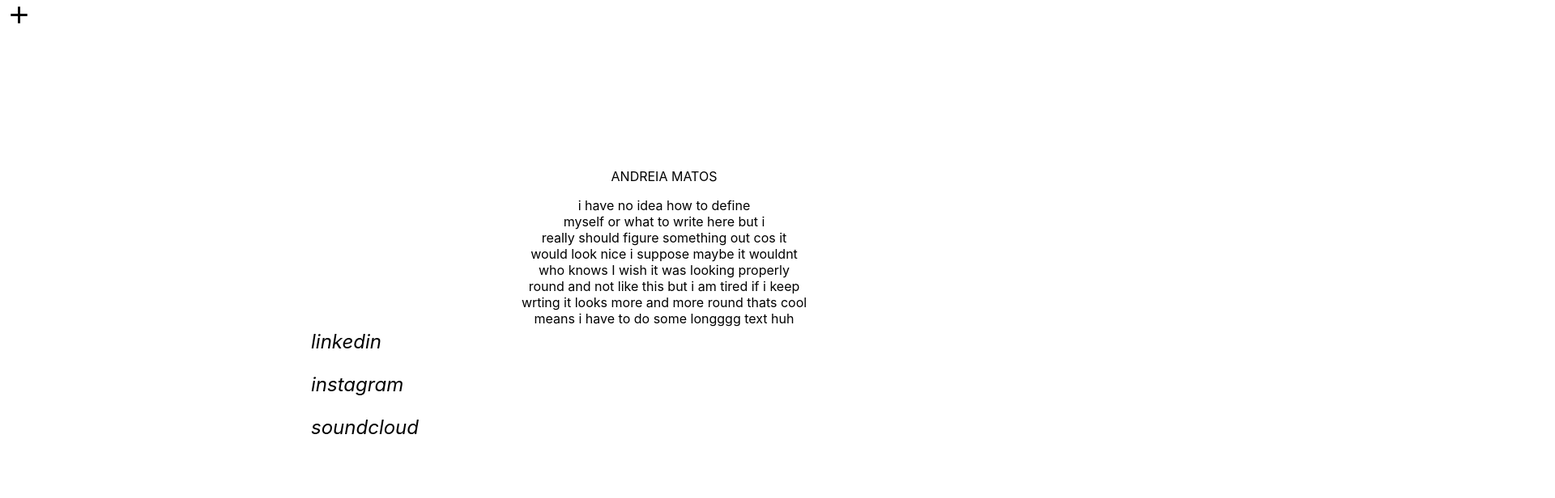
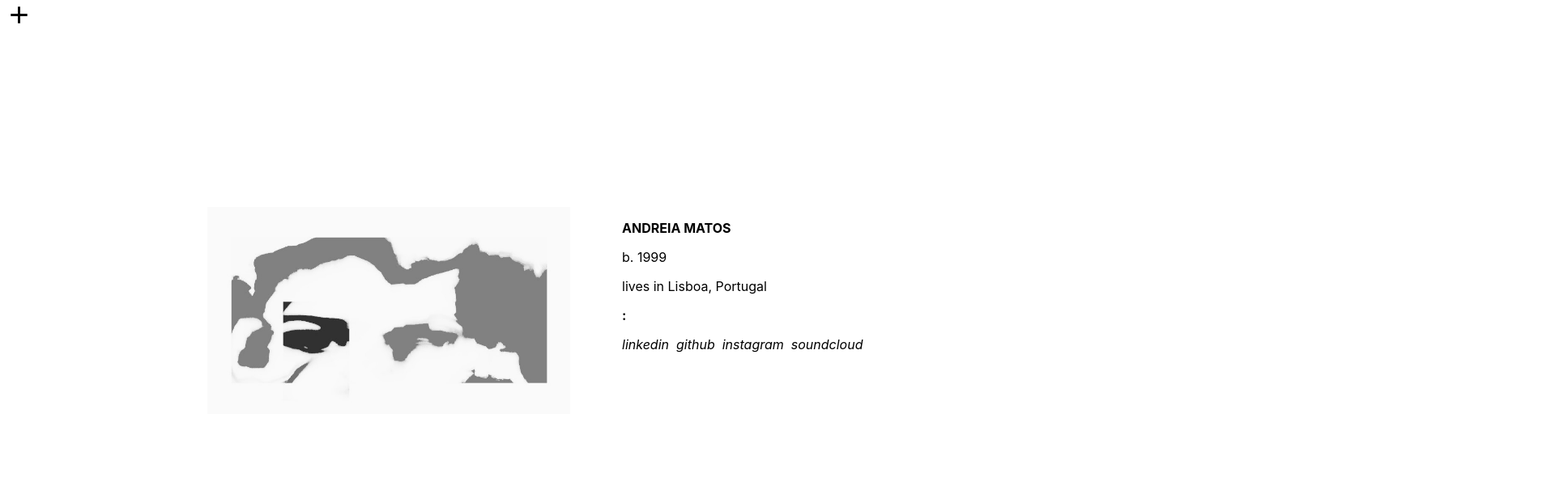
Before and after one commit to andreianmatos/blasees, a React (Create React App) app: page / in a window 1280 px wide. Shown: the top 616 px of the page at 81% size, 1920 px wide, since content can reach past the window. Built offline with nearby package versions, Linux system fonts and the light colour scheme.

Commit message:
no-vertical-scroll

```diff
--- a/src/App.css
+++ b/src/App.css
@@ -7,8 +7,8 @@
 /* SCROLL BAR */
 
 ::-webkit-scrollbar {
-  width: 10px;
-  height: 10px;
+  width: 1vh;
+  height: 1vh;
   overflow-y: scroll;
   overflow-x: scroll;
 }
@@ -63,9 +63,10 @@ a:active {
 }
 
 .TopbarMenu {
+  font-size:2vh;
   display: none;
   padding: 0;
-  width: 98.7vw;
+  width: 99vw;
   border: 5px solid black;
   background-color: rgba(255, 255, 255, 0.902);
 }
@@ -75,7 +76,6 @@ a:active {
   list-style-type: none;
   color: black;
   align-items: center;
-  font-size: larger;
 }
 
 .row #title {
@@ -92,12 +92,30 @@ a:active {
 
 /* COLLAGE */
 
+.sections {
+  font-size:2vh;
+  position: absolute;
+  left: 20%;
+  margin-top: 10%;
+  width:60vmin;
+  height:60vmin;
+  text-align: left;
+}
+
 .overlap{
   position: relative;
 }
 
 .textCollage {
   position: relative;
+}
+
+.section1 {
+  display: none;
+}
+
+.section2 {
+  display: none;
 }
 
 /* TEXT */
@@ -115,45 +133,18 @@ a:active {
   font-size:2vh;
 }
 
-#introTextBefore {
-  font-size:3vh;
+#introText {
+  font-size:2vh;
   position: absolute;
-  left: 10%;
+  left: 60%;
   margin-top: 20%;
-  width: 10%;
-  height: 10%;
-  font-style:normal;
+  width:60vmin;
+  height:60vmin;
+  text-align: left;
 }
 
-#links {
-  font-size:3vh;
+#introImage {
   position: absolute;
-  left: 30%;
-  margin-top: 30%;
-  width: 5%;
-  height: 5%;
-  font-style: italic;
+  left: 20%;
+  margin-top: 20%;
 }
-
-.shape_box{
-  left: 50%;
-  margin-top: 15%;
-  width:45vmin;
-  height:45vmin;
-  border-radius:50%;
-  position: absolute;
-  box-sizing:content-box;
-  overflow:hidden
-}
-.left{
-  float:left;
-  width:50%;
-  height:100%;
-  shape-outside:radial-gradient(circle farthest-corner at center right, rgba(255, 255, 255, 0) 70%, rgb(255, 255, 255) 70%, white 100%);
-}
-.right{
-  float:right;
-  width:50%;
-  height:100%;
-  shape-outside:radial-gradient(circle farthest-corner at center left, rgba(255, 255, 255, 0) 70%, rgb(255, 255, 255) 70%, white 100%);
-}
--- a/src/components/Home.js
+++ b/src/components/Home.js
@@ -1,47 +1,46 @@
+import { imageListClasses } from '@mui/material';
 import '../App.css';
 import React from 'react';
 import {Parallax} from "react-scroll-parallax";
 
+import selfPortrait from '../assets/about/selfPortrait.jpg';
+
 function Home() {
     return(
-        <div className='Home' id='About'
+        <div className='Home' id='ABOUT'
           style= {{
-            height: "100%",
+            height: "100%"
           }}
         >
+
           <Parallax
               easing="easeInQuad"
               >
-              <div class="shape_box">
-                <div class="left"></div>
-                <div class="right"></div>
-                <p> ANDREIA MATOS </p>
-                <p> i have no idea how to define myself or what to write here but i really should figure something out cos it would look nice i suppose maybe it wouldnt who knows I wish it was looking properly round and not like this but i am tired if i keep wrting it looks more and more round thats cool means i have to do some longggg text huh </p>
-              </div>
-            </Parallax>
+              <img id="introImage" style={{width: "35%"}} src={selfPortrait} alt="" />
+          </Parallax>
 
-            <Parallax
+          <Parallax
               easing="easeInQuad"
               >
-              <div
-                className="textDiv"
-                id="links"
-                >
-                  <p>
+              <div className ="textDiv" id="introText">
+                <p><b> ANDREIA MATOS </b></p>
+                <p> b. 1999 </p>
+                <p> lives in Lisboa, Portugal </p>
+                <p><b> : </b></p>
+                <p>
                   <a id="linkedIn" href='https://www.linkedin.com/in/andreianmatos/' target="_blank"  rel="noreferrer">
-                    linkedin
+                    <em>linkedin</em>&nbsp;&nbsp;
                   </a>
-                  </p>
-                  <p>
-                  <a id="instagram" href='https://www.instagram.com/blasees/' target="_blank"  rel="noreferrer">
-                    instagram
+                  <a id="github" href='https://www.github.com/andreianmatos/' target="_blank"  rel="noreferrer">
+                    <em>github</em>&nbsp;&nbsp;
                   </a>
-                  </p>
-                  <p>
+                  <a id="instagram" href='https://www.instagram.com/blaseez/' target="_blank"  rel="noreferrer">
+                    <em>instagram</em>&nbsp;&nbsp;
+                  </a>
                   <a id="soundcloud" href='https://soundcloud.com/blasees' target="_blank"  rel="noreferrer">
-                    soundcloud
+                    <em>soundcloud</em>
                   </a>
-                  </p>
+                </p>
               </div>
             </Parallax>
 
--- a/src/components/Photograph.js
+++ b/src/components/Photograph.js
@@ -10,9 +10,10 @@ import pho3 from '../assets/photographs/floresta.png';
 
 function Photograph() {
     return(
-        <div className='Photograph' id='Photograph'
+        <div className='Photograph' id='PHOTOGRAPHS'
           style= {{
-            height: '100%;'
+            height: '100%;',
+            display: "none"
           }}
         >
 
--- a/src/components/Topbar.js
+++ b/src/components/Topbar.js
@@ -30,6 +30,11 @@ function Topbar() {
                             className = "row"
                             id=""
                             onClick={() => {
+                                document.getElementById('ABOUT').style.display = "none";
+                                document.getElementById('COLLAGES').style.display = "none";
+                                document.getElementById('PHOTOGRAPHS').style.display = "none";
+                                document.getElementById('WRITINGS').style.display = "none";
+                                document.getElementById(val.title).style.display = "block";
                                 document.getElementById(val.title).scrollIntoView({
                                     behavior: 'smooth'
                                 });
--- a/src/components/TopbarData.js
+++ b/src/components/TopbarData.js
@@ -3,18 +3,23 @@ import React from 'react';
 export const TopbarData = [
     {
         n: 0,
-        title: "About",
+        title: "ABOUT",
         link: "/Home",
     },
     {
         n: 1,
-        title: "Collage",
+        title: "COLLAGES",
         link: "/Collage",
     },
     {
         n: 2,
-        title: "Photograph",
+        title: "PHOTOGRAPHS",
         link: "/Photograph",
+    },
+    {
+        n: 3,
+        title: "WRITINGS",
+        link: "/Words",
     }
 ]
 
--- a/src/components/Words.js
+++ b/src/components/Words.js
@@ -4,9 +4,10 @@ import {Parallax} from "react-scroll-parallax";
 
 function Words() {
     return(
-        <div className='Words' id='Words'
+        <div className='Words' id='WRITINGS'
           style= {{
             height: "100%",
+            display: "none"
           }}
         >
 
```
Also changed, not shown: src/components/Collage.js (+239 -3 lines), src/assets/about/selfPortrait.jpg (added).
